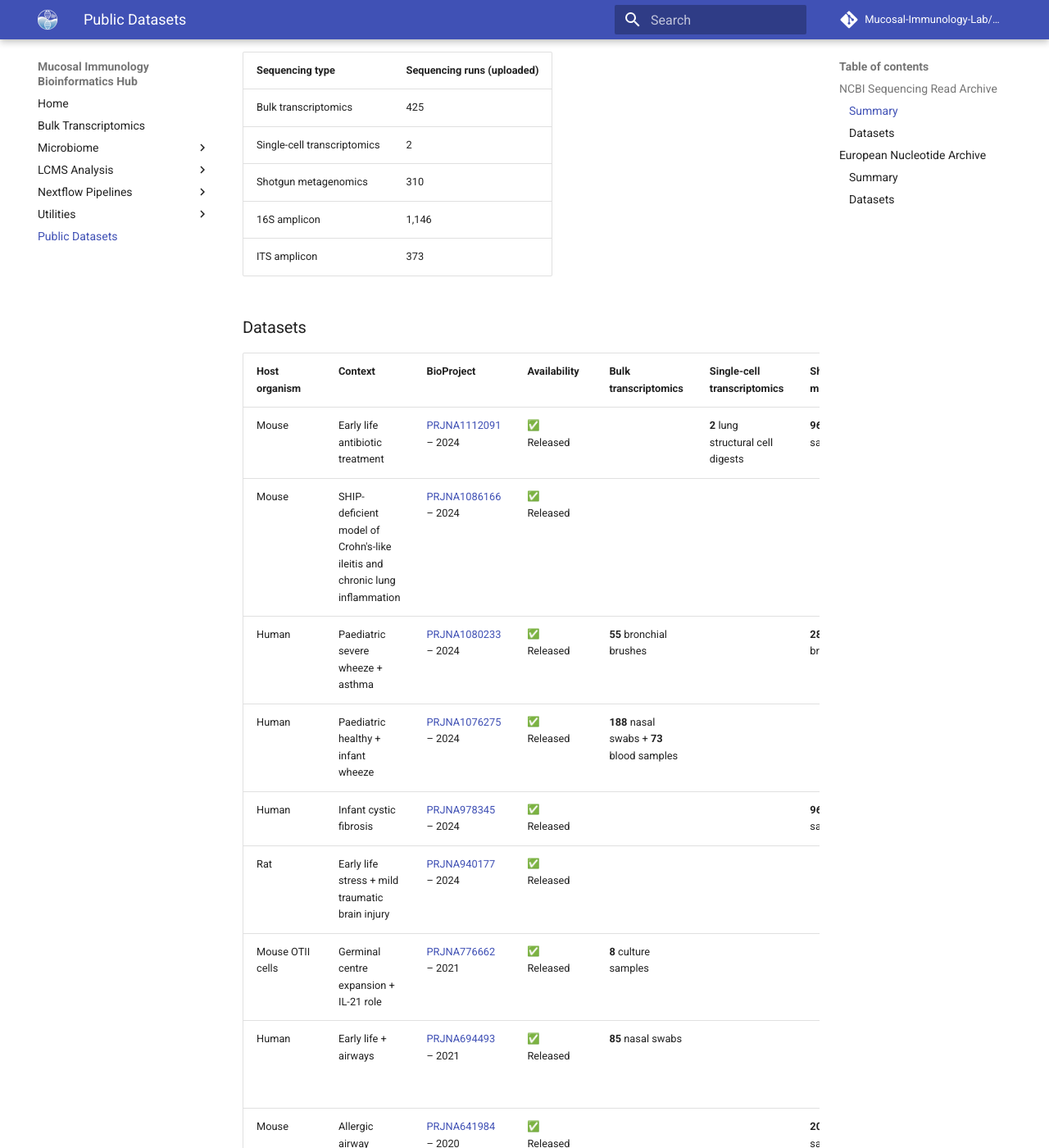
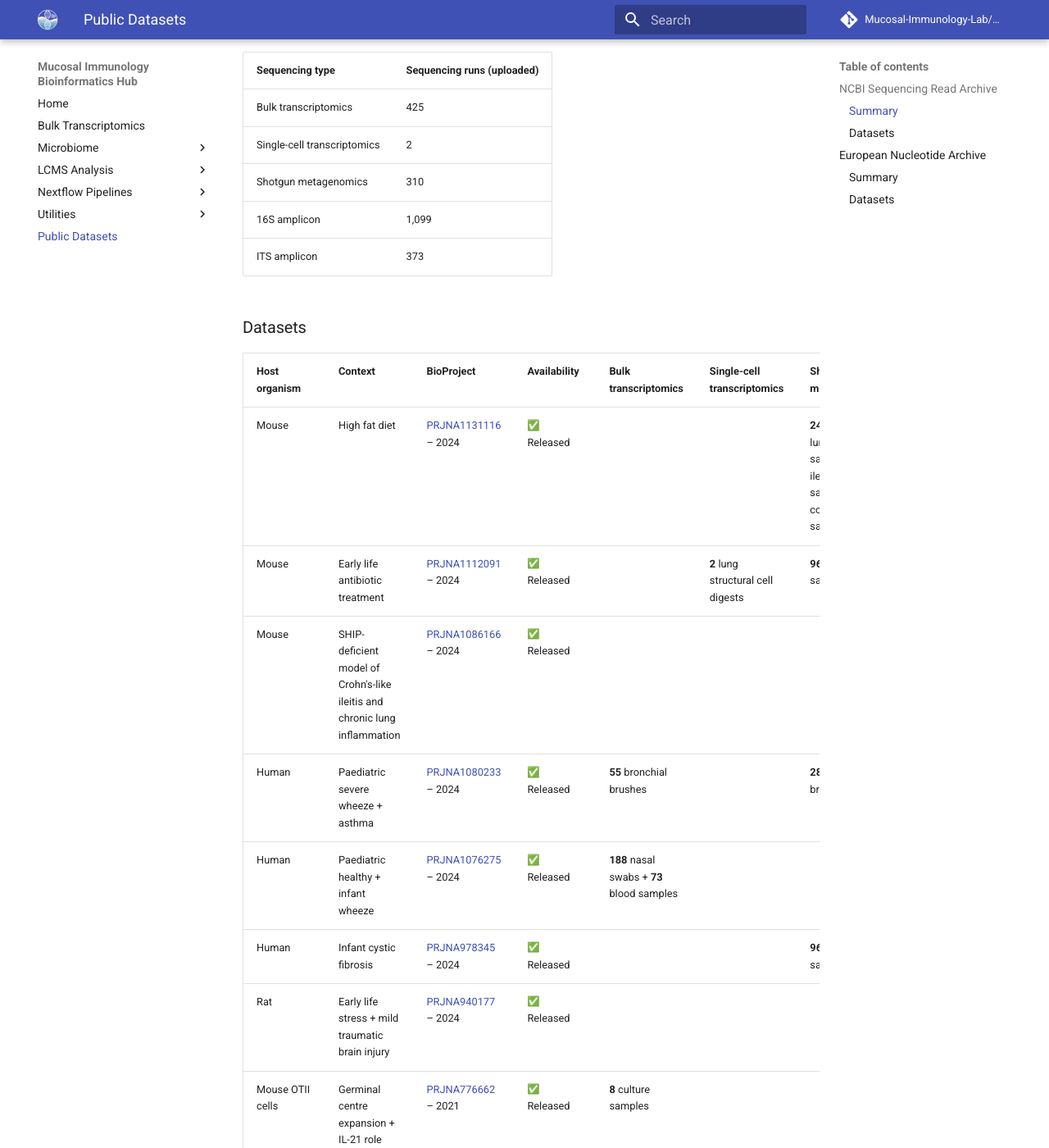
Before and after one commit to mucosal-immunology-lab/bioinformatics-hub, an MkDocs documentation site: the page built from docs/PublicDatasets/public-datasets.md, in a window 1280 px wide and 1400 px high, scrolled down 388 px. Shown: the whole window at 82% size. Built offline with MkDocs 1.6.1 and Material for MkDocs 9.7.7, drawn with Linux system fonts in a browser that asks for light colours; emoji names are drawn with the system emoji font; some of the changed text lies outside the part shown.

Commit message:
Update to public datasets

```diff
--- a/docs/PublicDatasets/public-datasets.md
+++ b/docs/PublicDatasets/public-datasets.md
@@ -13,13 +13,14 @@ The following datasets have been uploaded to the NCBI Sequencing Read Archive (S
 | Bulk transcriptomics | 425 |
 | Single-cell transcriptomics | 2 |
 | Shotgun metagenomics | 310 |
-| 16S amplicon | 1,146 |
+| 16S amplicon | 1,099 |
 | ITS amplicon | 373 |
 
 ### Datasets
 
 | Host organism | Context | BioProject | Availability | Bulk transcriptomics | Single-cell transcriptomics| Shotgun metagenomics | 16S amplicon | ITS amplicon |
 |---|---|---|---|---|---|---|---|---|
+| Mouse | High fat diet | [PRJNA1131116](https://www.ncbi.nlm.nih.gov/bioproject/PRJNA1131116) &ndash; 2024 | :white_check_mark: Released | | | **24** ileum luminal samples + **24** ileum mucosal samples + **22** colon luminal samples | **30** stool samples | |
 | Mouse | Early life antibiotic treatment | [PRJNA1112091](https://www.ncbi.nlm.nih.gov/bioproject/PRJNA1112091) &ndash; 2024 | :white_check_mark: Released | | **2** lung structural cell digests | **96** stool samples | **41** lung tissue samples + **30** BAL samples | |
 | Mouse | SHIP-deficient model of Crohn's-like ileitis and chronic lung inflammation | [PRJNA1086166](https://www.ncbi.nlm.nih.gov/bioproject/PRJNA1086166) &ndash; 2024 | :white_check_mark: Released | | | | **24** stool samples | |
 | Human | Paediatric severe wheeze + asthma | [PRJNA1080233](https://www.ncbi.nlm.nih.gov/bioproject/PRJNA1080233) &ndash; 2024 | :white_check_mark: Released | **55** bronchial brushes | | **28** bronchial brushes | | |
```
Also changed, not shown: other parts of docs/PublicDatasets/public-datasets.md (+0 -1 lines).
